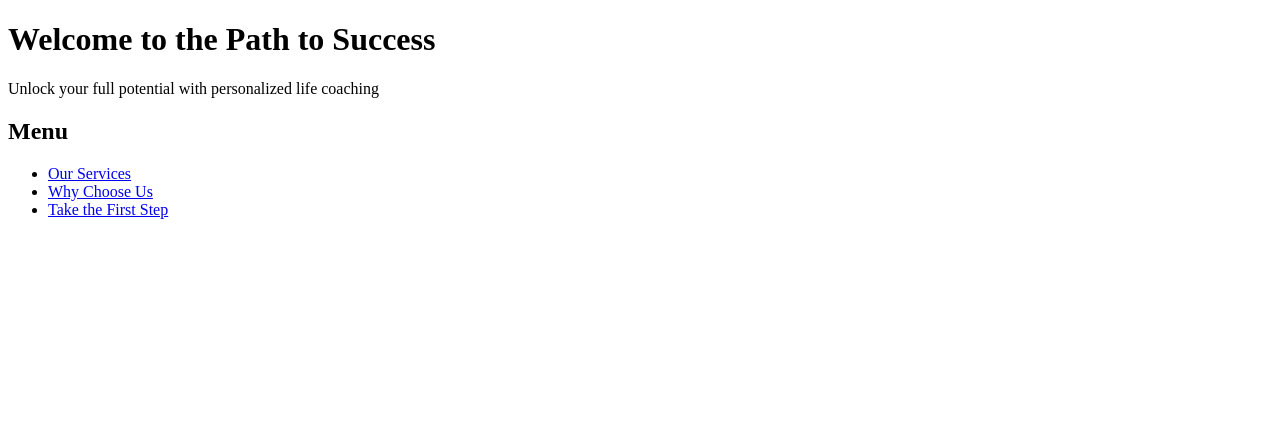
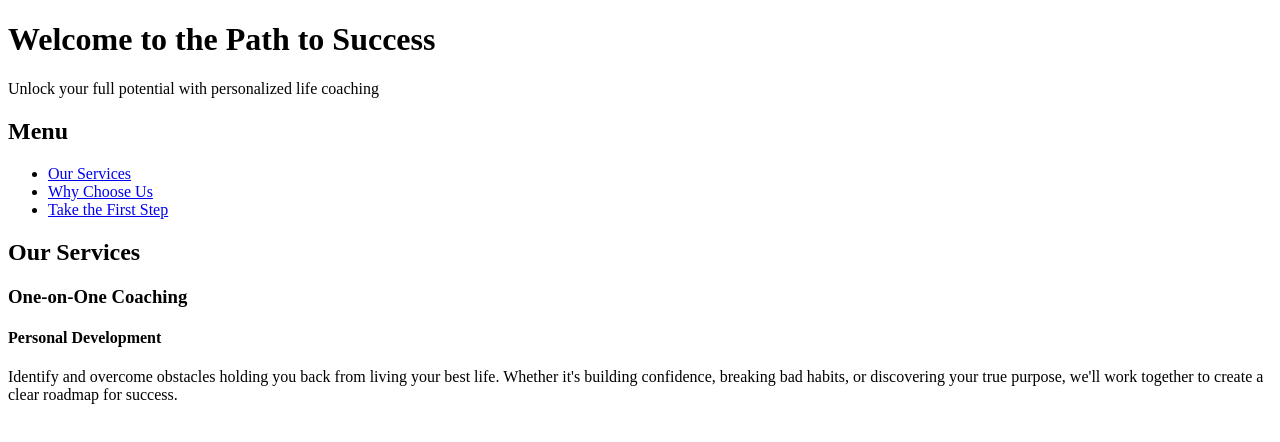
Before and after one commit to cval5/Path-To-Success, a plain HTML site: page index.html in a window 1280 px wide. Drawn offline with Linux system fonts and the light colour scheme.

Commit message:
Services

```diff
--- a/index.html
+++ b/index.html
@@ -20,3 +20,16 @@
         </ul>
     </nav>
 </header>
+
+<main>
+    <section id="services">
+        <h2>Our Services</h2>
+        <section>
+            <h3>One-on-One Coaching</h3>
+            <article>
+                <h4>Personal Development</h4>
+                <p>Identify and overcome obstacles holding you back from living your best life. Whether it's building confidence, breaking bad habits, or discovering your true purpose, we'll work together to create a clear roadmap for success.</p>
+            </article>
+
+        </section>
+</main>
```
Lines whose indentation alone changed are shown as unchanged.
